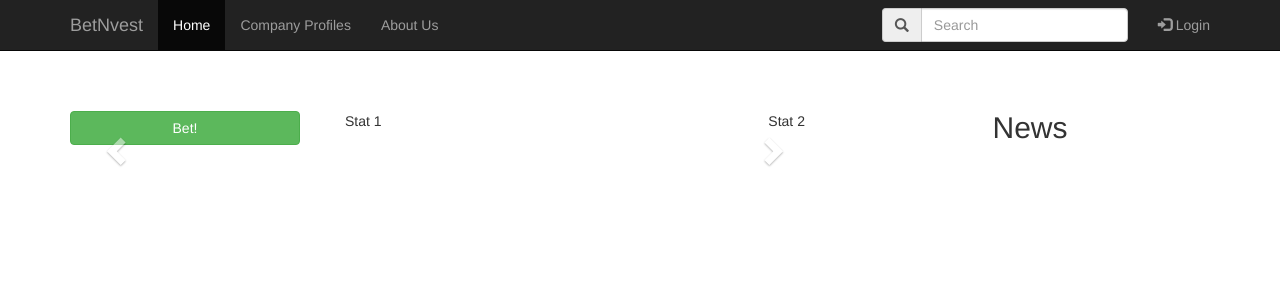
After one commit to abhinav37/HackUst2016, a PHP site: page /profile.php in a window 1280 px wide. The commit adds this page. Shown: the top 300 px of the page. Run offline with PHP 8.4, Linux system fonts and the light colour scheme; data that the repository does not hold is empty; some libraries are stand-ins or nearby versions.

Commit message:
porfile.php

```diff
--- a/html/index.html
+++ b/html/index.html
@@ -1,5 +1,6 @@
 <?php
 session_start();
+include_once 'dbconnect.php';
 
 if(isset($_SESSION["username"]))
 {
@@ -90,7 +91,9 @@ if(isset($_SESSION["username"]))
     </div>
  </div>
     <div class="container-fluid" id="ticker">
-        <marquee><p>TICKER GOES HERE </p></marquee>
+        <marquee>
+
+        </marquee>
     </div>
 
     <div class="container">
--- a/html/login.php
+++ b/html/login.php
@@ -1,6 +1,6 @@
 <?php
 
-
+session_start();
 include_once("dbconnect.php");
 
 $user = mysql_real_escape_string($_POST['user']);
--- /dev/null
+++ b/html/profile.php
@@ -0,0 +1,250 @@
+<?php
+include_once 'dbconnect.php';
+	//$startupID = $_GET['startupID'];
+    $startupID = 1;
+	$query = "select * from `startup` where `startupID` = \"$startupID\" ";
+	$res=mysqli_query($conn, $query) or die ('Failed to query');
+	$row=mysqli_fetch_array($res);
+?>
+
+<!DOCTYPE html>
+<html lang="en">
+<head>
+  <meta charset="utf-8">
+  <meta name="viewport" content="width=device-width, initial-scale=1">
+  <link rel="stylesheet" href="../bootstrap/css/bootstrap.min.css">
+  <script src="https://ajax.googleapis.com/ajax/libs/jquery/1.12.0/jquery.min.js"></script>
+  <script src="../bootstrap/js/bootstrap.min.js"></script>
+  <link rel="stylesheet" href="../css/index.css">
+</head>
+<body>
+<nav class="navbar navbar-inverse navbar-static-top">
+  <div class="container">
+    <div class="navbar-header">
+      <button type="button" class="navbar-toggle" data-toggle="collapse" data-target="#myNavbar">
+        <span class="icon-bar"></span>
+        <span class="icon-bar"></span>
+        <span class="icon-bar"></span>
+      </button>
+      <a class="navbar-brand" href="#">BetNvest</a>
+    </div>
+    <div class="collapse navbar-collapse" id="myNavbar">
+      <ul class="nav navbar-nav">
+        <li class="active"><a href="#">Home</a></li>
+        <li><a href="#">Company Profiles</a></li>
+        <li><a href="#">About Us</a></li>
+      </ul>
+      <ul class="nav navbar-nav navbar-right">
+        <li>
+          <form class="navbar-form navbar-left" role="search">
+          <!-- Define a button to toggle the search area -->
+          <!-- Create your entire search form -->
+          <div id="search-form" class="form-group">
+            <div class="input-group">
+              <span id="search-icon" class="input-group-addon"><span class="glyphicon glyphicon-search"></span></span>
+              <input type="text" class="form-control" placeholder="Search">
+            </div>
+          </div>
+          </form>
+        </li>
+        <li><a href="#" data-toggle="modal" data-target="#login-modal"><span class="glyphicon glyphicon-log-in"></span> Login</a></li>
+      </ul>
+    </div>
+  </div>
+</nav>
+<!--Login Box-->
+<div class="modal fade" id="login-modal" tabindex="-1" role="dialog" aria-labelledby="myModalLabel" aria-hidden="true" style="display: none;">
+    <div class="modal-dialog">
+        <div class="loginmodal-container">
+            <h1>Login to Your Account</h1><br>
+            <form role="form" class="form text-center">
+                <input type="text" name="user" placeholder="Username">
+                <input type="password" name="pass" placeholder="Password">
+                <label class="radio-inline"><input type="radio" name="loginType" value="">Better</label>
+                <label class="radio-inline"><input type="radio" name="loginType" value="">Start-Up</label>
+                <input type="submit" name="login" class="login loginmodal-submit" value="Login">
+            </form>
+            <div class="login-help">
+            <a href="#" data-toggle="modal" data-target="#register-modal">Register</a> - <a href="#">Forgot Password</a>
+            </div>
+        </div>
+    </div>
+ </div>
+ <!--Registration-->
+ <div class="modal fade" id="register-modal" tabindex="-1" role="dialog" aria-labelledby="myModalLabel" aria-hidden="true" style="display: none;">
+    <div class="modal-dialog">
+        <div class="loginmodal-container">
+            <h1>Login to Your Account</h1><br>
+            <form>
+            <input type="text" name="fName" placeholder="First Name" required>
+            <input type="text" name="lName" placeholder="Last Name" required>
+            <input type="text" name="user" placeholder="Username" required>
+            <input type="password" name="pass" placeholder="Password" required>
+            <input type="submit" name="login" class="login loginmodal-submit" value="Login">
+            </form>
+        </div>
+    </div>
+ </div>
+
+  <!--Payment Gateway-->
+ <div class="modal fade" id="payment-modal" tabindex="-1" role="dialog" aria-labelledby="myModalLabel" aria-hidden="true" style="display: none;">
+    <div class="modal-dialog">
+        <div class="loginmodal-container">
+            <h1>Login to Your Account</h1><br>
+            <form>
+            <input type="text" name="startUp" placeholder="Company Name" required>
+            <input type="text" name="betAmount" placeholder="Amount" required>
+            <input type="text" name="fullName" placeholder="Full Name" required>
+            <input type="text" name="creditCard" placeholder="Credit Card Number" required>
+            <input type="password" name="cvvpass" placeholder="CVV" required>
+            <input type="text" name="expiryDate" placeholder="Expiry Date MM-YYYY" required>
+            <script>
+            </script>
+            <input type="submit" name="login" class="login loginmodal-submit" value="Login">
+            </form>
+        </div>
+    </div>
+ </div>
+
+<div class="container-fluid" id="ticker">
+        <marquee>
+        <?php
+            $query = "select * from `startup`";
+            $result= mysqli_query($conn, $query) or die ('Failed to query');
+            echo "<p>";
+            while($startup = mysqli_fetch_row($result)) {
+                //var_dump($startup);
+                echo $startup[1] .": " . $startup[7] . " ";
+            }
+            echo "</p>";
+        ?>
+
+
+        </marquee>
+</div>
+
+<div class="container">
+    <div class="row">
+        <!--Company Information div-->
+        <div class="col-md-8">
+            <div class="row">
+                <div class="col-md-4  text-center">
+                    <div class="row">
+                        <div class="col-md-12">
+							<?php
+                                echo '<img src="' .$row['logo'] .'" />';
+                            ?>
+                        </div>
+                    </div>
+                    <div class="row">
+                        <div class="col-md-12">
+                            <button type="button" class="btn btn-success btn-block"  data-toggle="modal" data-target="#payment-modal">Bet!</button>
+                        </div>
+                    </div>
+                </div>
+                <div class="col-md-8 text-center">
+                    <div class="row">
+                        <div class="col-md-12 text-center">
+                            <?php
+								echo "<h2>". $row['name'] . "</h2>";
+                            ?>
+                         </div>
+                    </div>
+                    <div class="row">
+                       <div class="col-md-12 col-sd-12">
+                            <div class="col-sd-6 col-md-6 text-left">Stat 1</div>
+                            <div class="col-sd-6 col-md-6 text-right">Stat 2</div>
+                       </div>
+                    </div>
+                </div>
+            </div>
+            <div class="row">
+                <div id="myCarousel" class="carousel slide" data-ride="carousel">
+                    <!-- Indicators -->
+                    <ol class="carousel-indicators">
+                        <li data-target="#myCarousel" data-slide-to="0" class="active"></li>
+                        <li data-target="#myCarousel" data-slide-to="1"></li>
+                        <li data-target="#myCarousel" data-slide-to="2"></li>
+                        <li data-target="#myCarousel" data-slide-to="3"></li>
+                    </ol>
+
+                    <!-- Wrapper for slides -->
+                    <div class="carousel-inner" role="listbox">
+                        <div class="item active">
+						<?php
+                                echo '<img src="' . $row['image1'] .'" />';
+                        ?>
+                        </div>
+
+                        <div class="item">
+							<?php
+								echo '<img src="' . $row['image2'] .'" />';
+							?>
+                        </div>
+
+                        <div class="item">
+							<?php
+								echo '<img src="' . $row['image3'] .'" />';
+							?>
+                        </div>
+                    </div>
+
+                    <!-- Left and right controls -->
+                    <a class="left carousel-control" href="#myCarousel" role="button" data-slide="prev">
+                        <span class="glyphicon glyphicon-chevron-left" aria-hidden="true"></span>
+                        <span class="sr-only">Previous</span>
+                    </a>
+                    <a class="right carousel-control" href="#myCarousel" role="button" data-slide="next">
+                        <span class="glyphicon glyphicon-chevron-right" aria-hidden="true"></span>
+                        <span class="sr-only">Next</span>
+                    </a>
+                    </div>
+
+            </div>
+            <div class="row">
+                <div class="col-md-12">
+					<?php
+						echo "<h4>";
+						  echo $row['about'];
+						echo "</h4>";
+					?>
+                </div>
+            </div>
+        </div>
+        <!--News Div-->
+        <div class="col-md-4">
+           <div class="row">
+                <div class="col-md-12  text-center">
+                    <h2>News</h2>
+                </div>
+            </div>
+            <div class="row">
+                <div class="col-md-12 text-center">
+                    <h4>
+					<?php
+						$query = "select * from `news` where `startupID` = \"$startupID\" ";
+						$result=mysqli_query($conn, $query) or die ('Failed to query');
+						while($newsArticle = mysqli_fetch_row($result)) {
+							echo "<div class=\"media\">\n";
+							echo "  <div class=\"media-left\">\n";
+                            echo '<img src="' . $newsArticle['image'] .'" />';
+							echo "  </div>\n";
+							echo "  <div class=\"media-body\">\n";
+							echo "    <h4 class=\"media-heading\">" . $newsArticle['headline'] . "</h4>\n";
+							echo $newsArticle['text'];
+							echo "  </div>\n";
+							echo "</div>\n";
+						}
+					?>
+                    </h4>
+                </div>
+            </div>
+        </div>
+    </div>
+
+
+</div>
+
+</body>
+
+</html>
```
Also changed, not shown: html/StartupConsole.html (+17 -16 lines), html/StartupConsole.php (+8 -3 lines).
